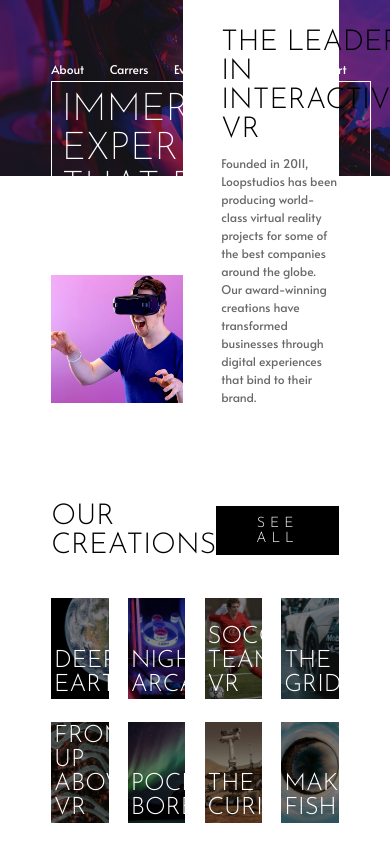
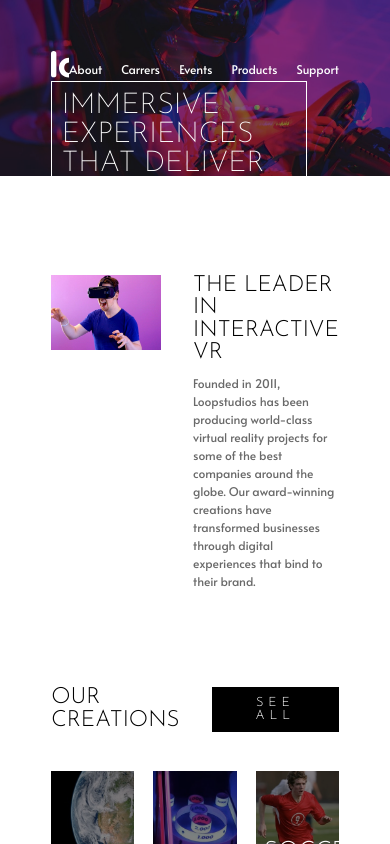
Before and after one commit to ClaudioNoggueira/loopstudios-landing-page, a React (Vite) app: page / in a window 390 px wide. Shown: the top 844 px of the page. Built offline with nearby package versions, Linux system fonts and the light colour scheme.

Commit message:
690px media query

```diff
--- a/src/queries.css
+++ b/src/queries.css
@@ -100,3 +100,55 @@
     gap: 4.8rem;
   }
 }
+
+@media (max-width: 690px) {
+  .grid--4-cols {
+    grid-template-columns: repeat(3, 1fr);
+  }
+
+  .main-nav {
+    gap: 2.4rem;
+  }
+
+  .hero-section div {
+    width: 32rem;
+  }
+
+  .hero-section div h1 {
+    font-size: 3.6rem;
+  }
+  .about-section {
+    display: grid;
+    column-gap: 4rem;
+    grid-template-columns: 2fr 1fr;
+  }
+
+  .about-section .image {
+    width: 100%;
+  }
+
+  .about-section .text-container {
+    justify-content: space-between;
+    padding: 0;
+    position: initial;
+    width: 100%;
+  }
+
+  .about-section .text-container h2 {
+    font-size: 2.8rem;
+  }
+
+  .creations-section .flex h2 {
+    font-size: 2.8rem;
+  }
+
+  .creations-section .flex button {
+    font-size: 1.6rem;
+    padding: 1.2rem 3.2rem;
+  }
+
+  .creations-section .image-container h3 {
+    left: 10%;
+    padding-right: 2.4rem;
+  }
+}
```
